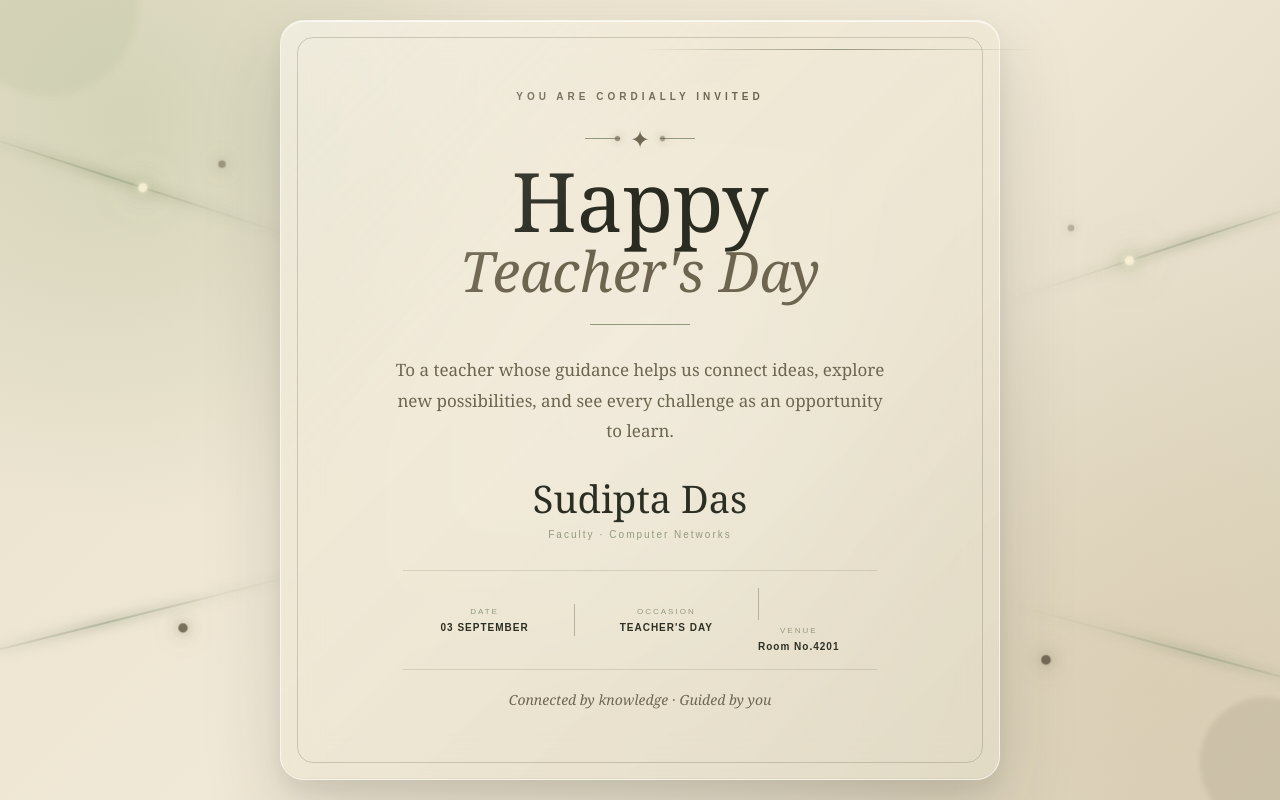
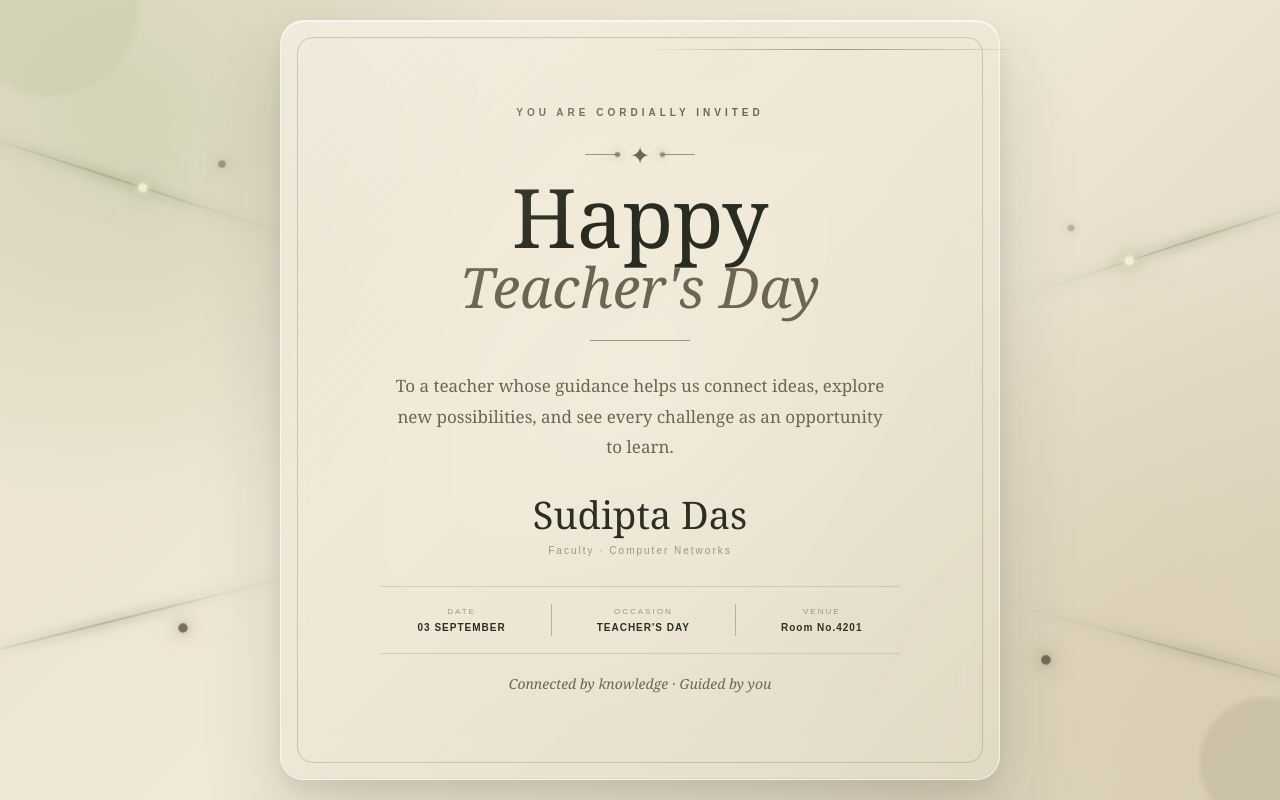
Before and after one commit to HarshitRaj31/Sudipta_sir, a React (Vite) app: page /invitation in a window 1280 px wide. Built offline with nearby package versions, Linux system fonts and the light colour scheme.

Commit message:
Updating

```diff
--- a/src/Components/Invitation2.jsx
+++ b/src/Components/Invitation2.jsx
@@ -212,8 +212,8 @@ const Invitation2 = () => {
             <span>OCCASION</span>
             <strong>TEACHER'S DAY</strong>
           </div>
+           <div className="event-divider"></div>
           <div>
-            <div className="event-divider"></div>
             <span>VENUE</span>
             <strong>Room No.4201</strong>
           </div>
```
